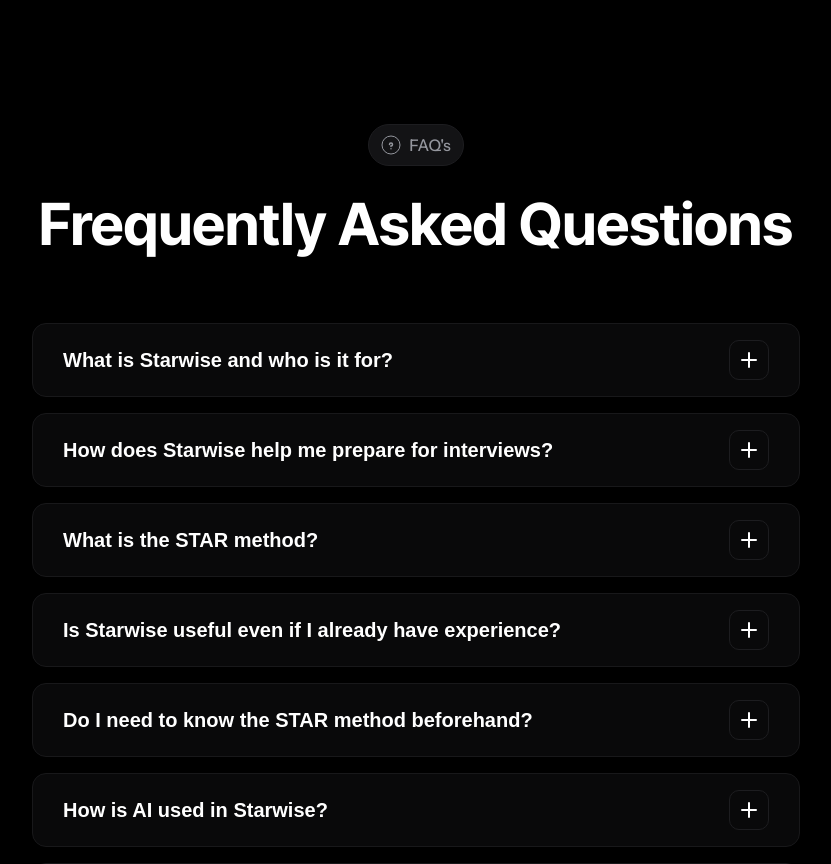
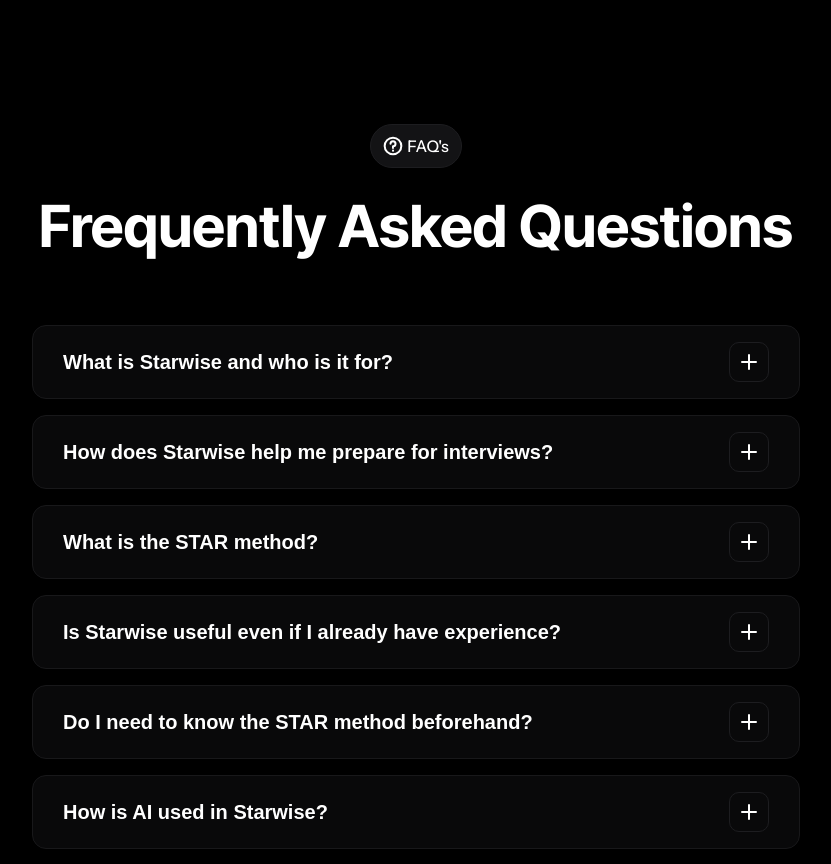
Before and after one commit to SalvaterraTech/starwise-landing-page, a Next.js app: page / in a window 1280 px wide. Shown: the part 7640-8504 px from the top of the page, without its empty margins (224-1055 px from the left). Built offline with nearby package versions, Linux system fonts and the light colour scheme; a web font is replaced by a local one.

Commit message:
feat: update FAQ badge styling and icon
Refactored the FAQ badge to use inline styles for padding, border, gap, and height. Replaced the question mark SVG icon with a new version and updated the badge text color and font styling for improved visual consistency.

```diff
--- a/components/FAQ.tsx
+++ b/components/FAQ.tsx
@@ -55,45 +55,38 @@
         <div className="text-center mb-16">
           {/* Badge with Icon */}
           <div
-            className="inline-flex items-center gap-2 px-3 py-2 mb-6 border border-appit-border rounded-full"
-            style={{ backgroundColor: 'rgb(19, 19, 21)' }}
+            className="inline-flex items-center mb-6 rounded-full"
+            style={{
+              backgroundColor: 'rgb(19, 19, 21)',
+              border: '1px solid rgb(29, 29, 32)',
+              padding: '10px 12px',
+              gap: '4px',
+              height: '44px'
+            }}
           >
-            {/* Question Mark Icon */}
-            <svg
-              width="20"
-              height="20"
-              viewBox="0 0 20 20"
-              fill="none"
-              xmlns="http://www.w3.org/2000/svg"
-            >
-              <circle
-                cx="10"
-                cy="10"
-                r="9"
-                stroke="rgb(148, 150, 157)"
-                strokeWidth="1"
-                fill="none"
-              />
-              <path
-                d="M10 14.5C10.4142 14.5 10.75 14.1642 10.75 13.75C10.75 13.3358 10.4142 13 10 13C9.58579 13 9.25 13.3358 9.25 13.75C9.25 14.1642 9.58579 14.5 10 14.5Z"
-                fill="rgb(148, 150, 157)"
-              />
-              <path
-                d="M10 11.5V11C10.8284 11 11.5 10.3284 11.5 9.5C11.5 8.67157 10.8284 8 10 8C9.17157 8 8.5 8.67157 8.5 9.5"
-                stroke="rgb(148, 150, 157)"
-                strokeWidth="1.5"
-                strokeLinecap="round"
-              />
+            {/* Question Mark Icon - EXACT from sample */}
+            <svg xmlns="http://www.w3.org/2000/svg" width="20" height="20" fill="none">
+              <g clipPath="url(#a)">
+                <path stroke="#fff" strokeLinejoin="round" strokeWidth="2" d="M10 18.333a8.308 8.308 0 0 0 5.893-2.441 8.308 8.308 0 0 0 2.44-5.893 8.308 8.308 0 0 0-2.44-5.892A8.307 8.307 0 0 0 10 1.666a8.307 8.307 0 0 0-5.892 2.44A8.307 8.307 0 0 0 1.667 10c0 2.301.933 4.385 2.44 5.893A8.307 8.307 0 0 0 10 18.332Z" />
+                <path stroke="#fff" strokeLinecap="round" strokeLinejoin="round" strokeWidth="2" d="M10 11.926V10.26a2.5 2.5 0 1 0-2.5-2.5" />
+                <path fill="#fff" fillRule="evenodd" d="M10 15.677a1.042 1.042 0 1 0 0-2.083 1.042 1.042 0 0 0 0 2.083Z" clipRule="evenodd" />
+              </g>
+              <defs>
+                <clipPath id="a">
+                  <path fill="#fff" d="M0 0h20v20H0z" />
+                </clipPath>
+              </defs>
             </svg>
             <span
-              className="font-medium"
               style={{
                 fontFamily: 'Instrument Sans, sans-serif',
                 fontSize: '16px',
-                color: 'rgb(148, 150, 157)'
+                fontWeight: '500',
+                lineHeight: '24px',
+                color: 'rgb(255, 255, 255)'
               }}
             >
-              FAQ&apos;s
+              FAQ's
             </span>
           </div>
 
```
